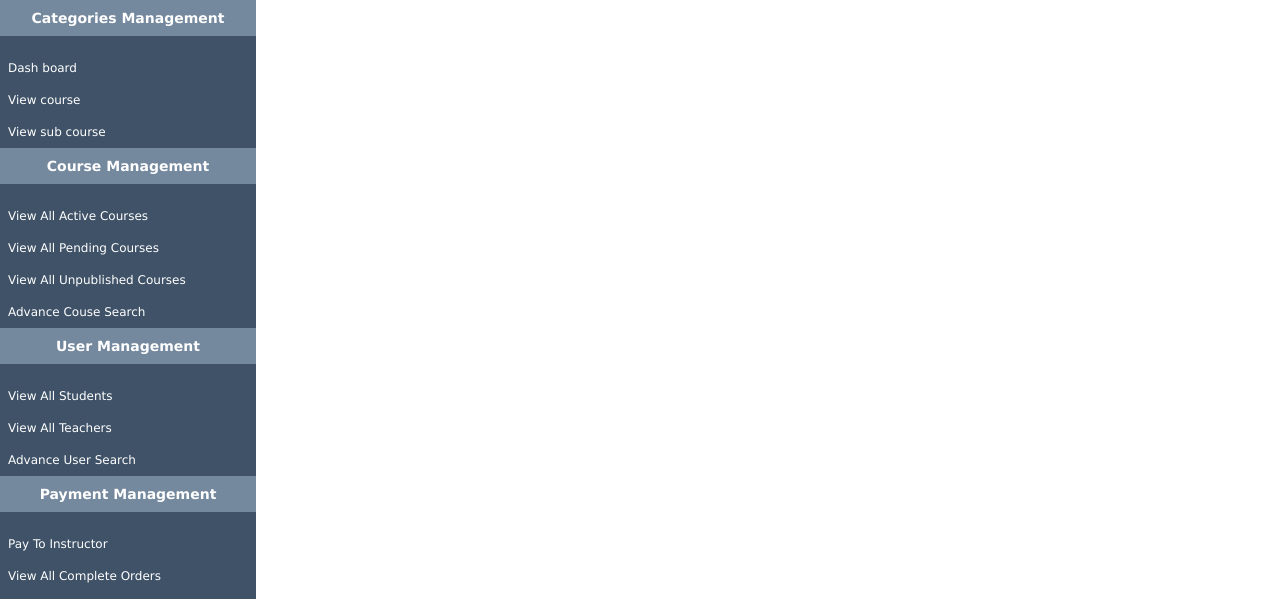
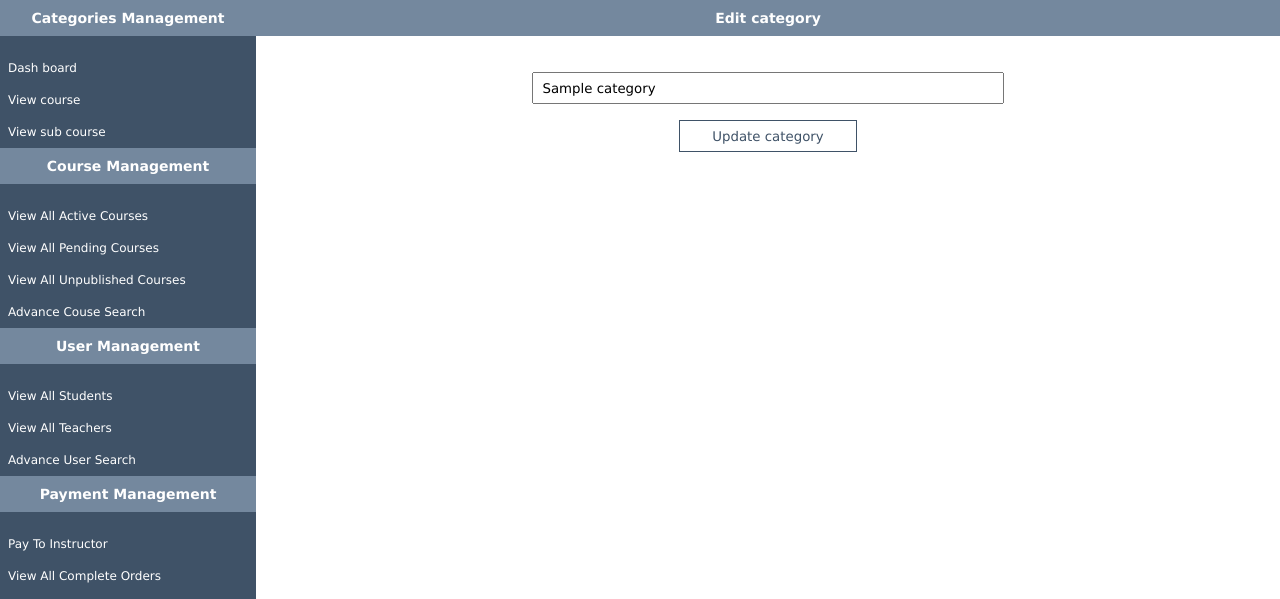
Before and after one commit to GuysKapen/ELearningPHP, a PHP site: page /index.php?edit_cat=1 in a window 1280 px wide. Shown: the part 60-659 px from the top of the page. Run offline with PHP 8.4, Linux system fonts and the light colour scheme; tables that the repository leaves empty or names only in its code hold one stand-in row (values such as "Sample post").

Commit message:
Add update category

```diff
--- a/admin/inc/body_left.php
+++ b/admin/inc/body_left.php
@@ -33,13 +33,3 @@
         <li><a href="">Edit Slider</a></li>
     </ul>
 </div>
-
-<?php
-    if (isset($_GET['cat'])) {
-        include("category.php");
-    }
-
-    if (isset($_GET['sub_cat'])) {
-        include("sub_category.php");
-    }
- ?>
--- a/admin/inc/body_right.php
+++ b/admin/inc/body_right.php
@@ -1,3 +1,17 @@
-<div id="body-right">
+<?php
+    if (isset($_GET['cat'])) {
+        include("category.php");
+    }
 
-</div>
+    if (isset($_GET['sub_cat'])) {
+        include("sub_category.php");
+    }
+
+    if (isset($_GET['edit_cat'])) {
+        include("edit_category.php");
+    }
+
+    if (isset($_GET['edit_sub_cat'])) {
+        include("edit_sub_category.php");
+    }
+ ?>
--- a/admin/inc/category.php
+++ b/admin/inc/category.php
@@ -24,8 +24,8 @@
                 echo "<tr>
                 <td>" . $i++ . "</td>
                 <td>" . $cat['name'] . "</td>
-                <td><a href='#'>Edit</a></td>
-                <td><a href='#'>Delete</a></td>
+                <td><a href='index.php?edit_cat=" . $cat['id'] . "'>Edit</a></td>
+                <td><a href='index.php?cat&del_cat=" . $cat['id'] . "'>Delete</a></td>
                 </tr>";
             }
             ?>
--- /dev/null
+++ b/admin/inc/edit_category.php
@@ -0,0 +1,13 @@
+<div id="body-right">
+    <h3>Edit category</h3>
+    <form id="edit-form" method="post" enctype="multipart/form-data">
+        <?php
+        $cat = get_category($_GET['edit_cat']);
+        echo '<input type="text" name="name" value="'. $cat["name"] .'" placeholder="Enter category name">';
+        echo '<input type="hidden" name="id" value="' . $_GET['edit_cat'] . '"></input>';
+        ?>
+        <button name="update_cat">Update category</button>
+    </form>
+</div>
+
+<?php echo update_cat(); ?>
--- a/admin/inc/function.php
+++ b/admin/inc/function.php
@@ -12,7 +12,7 @@ function add_cat()
 
         if ($count > 0) {
             echo "<script>alert('Category already existed');</script>";
-            $con->close();
+            $con = null;
             return;
         }
 
@@ -25,7 +25,40 @@ function add_cat()
             echo "<script>alert('Add category Failed!');</script>";
             echo "<script>window.open('index.php?cat', '_self')</script>";
         }
-        $con->close();
+        $con = null;
+    }
+}
+
+function update_cat()
+{
+    include("inc/connect.php");
+    if (isset($_POST['update_cat'])) {
+        $cat_name = $_POST["name"];
+        $cat_id = $_POST["id"];
+
+        $check = $con->prepare("select 1 as result from categories where cat_name like :cat_name limit 1");
+        $check->bindParam("cat_name", $cat_name);
+        $check->execute();
+        $count = $check->fetch()['result'];
+
+        if ($count > 0) {
+            echo "<script>alert('Category already existed');</script>";
+            $con = null;
+            return;
+        }
+
+
+        $update_cat = $con->prepare("update categories set cat_name=:name where cat_id=:id");
+        $update_cat->bindParam("name", $cat_name);
+        $update_cat->bindParam("id", $cat_id);
+        if ($update_cat->execute()) {
+            echo "<script>alert('Update category successfully!');</script>";
+            echo "<script>window.open('index.php?cat', '_self')</script>";
+        } else {
+            echo "<script>alert('Update category Failed!');</script>";
+            echo "<script>window.open('index.php?cat', '_self')</script>";
+        }
+        $con = null;
     }
 }
 
@@ -43,7 +76,7 @@ function add_sub_cat()
 
         if ($count > 0) {
             echo "<script>alert('Sub category already existed');</script>";
-            $con->close();
+            $con = null;
             return;
         }
 
@@ -57,7 +90,43 @@ function add_sub_cat()
             echo "<script>alert('Add sub category Failed!');</script>";
             echo "<script>window.open('index.php?sub_cat', '_self')</script>";
         }
-        $con->close();
+        $con = null;
+    }
+}
+
+function update_sub_cat()
+{
+    include("inc/connect.php");
+    if (isset($_POST['update_sub_cat'])) {
+        $cat_name = $_POST["name"];
+        $cat_id = $_POST["cat_id"];
+        $id = $_POST["id"];
+
+        $check = $con->prepare("select 1 as result from sub_categories where sub_cat_name like :sub_cat_name limit 1");
+        $check->bindParam("sub_cat_name", $cat_name);
+        $check->execute();
+        $count = $check->fetch()['result'];
+
+        if ($count > 0) {
+            echo "<script>alert('Sub category already existed');</script>";
+            $con = null;
+            return;
+        }
+
+        $add_cat = $con->prepare("update sub_categories set sub_cat_name=:name, cat_id=:cat_id where sub_cat_id=:id");
+        $add_cat->bindParam("name", $cat_name);
+        $add_cat->bindParam("cat_id", $cat_id);
+        $add_cat->bindParam("id", $id);
+
+        print_r($add_cat->errorInfo());
+        if ($add_cat->execute()) {
+            echo "<script>alert('Update sub category successfully!');</script>";
+            echo "<script>window.open('index.php?sub_cat', '_self')</script>";
+        } else {
+            echo "<script>alert('Update sub category Failed!');</script>";
+            echo "<script>window.open('index.php?sub_cat', '_self')</script>";
+        }
+        $con = null;
     }
 }
 
@@ -72,6 +141,7 @@ function select_categories()
     while($row = $sel_cat->fetch()) {
         array_push($cats, array("name" => $row["cat_name"], "id" => $row["cat_id"]));
     }
+    $con = null;
     return $cats;
 }
 
@@ -87,5 +157,33 @@ function select_sub_categories()
     while($row = $sel_cat->fetch()) {
         array_push($cats, array("name" => $row["sub_cat_name"], "id" => $row["sub_cat_id"], "cat_name" => $row["cat_name"]));
     }
+    $con = null;
     return $cats;
 }
+
+function get_category($id) {
+    include("inc/connect.php");
+    $sel_cat = $con->prepare("select * from categories where cat_id=:id");
+    $sel_cat->bindParam("id", $id);
+    $sel_cat->setFetchMode(PDO::FETCH_ASSOC);
+    $sel_cat->execute();
+
+    $cats = array();
+    $row = $sel_cat->fetch();
+    $con = null;
+    return array("name" => $row["cat_name"], "id" => $row["cat_id"]);
+}
+
+function get_sub_category($id) {
+    include("inc/connect.php");
+    $sel_cat = $con->prepare("select * from sub_categories where sub_cat_id=:id");
+    $sel_cat->bindParam("id", $id);
+    $sel_cat->setFetchMode(PDO::FETCH_ASSOC);
+    $sel_cat->execute();
+
+    $cats = array();
+    $row = $sel_cat->fetch();
+
+    $con = null;
+    return array("name" => $row["sub_cat_name"], "id" => $row["sub_cat_id"], "cat_id" => $row["cat_id"]);
+}
--- a/admin/inc/sub_category.php
+++ b/admin/inc/sub_category.php
@@ -38,8 +38,8 @@
                 <td>" . $i++ . "</td>
                 <td>" . $cat['name'] . "</td>
                 <td>" . $cat['cat_name'] . "</td>
-                <td><a href='#'>Edit</a></td>
-                <td><a href='#'>Delete</a></td>
+                <td><a href='index.php?edit_sub_cat=". $cat["id"] ."'>Edit</a></td>
+                <td><a href='index.php?edit_sub_cat=". $cat["id"] ."'>Delete</a></td>
                 </tr>";
             }
             ?>
--- a/admin/index.php
+++ b/admin/index.php
@@ -10,5 +10,6 @@
 <body>
     <?php include("inc/header.php"); ?>
     <?php include("inc/body_left.php") ?>
+    <?php include("inc/body_right.php") ?>
 </body>
 </html>
--- a/admin/style.css
+++ b/admin/style.css
@@ -212,3 +212,44 @@
 .mt-2{
     margin-top: 1rem;
 }
+
+#edit-form {
+    width: 50%;
+    margin: auto;
+    padding: 2%;
+    box-sizing: border-box;
+}
+
+#edit-form input {
+    width: 100%;
+    height: 32px;
+    outline: none;
+    padding-left: 8px;
+    box-sizing: border-box;
+}
+
+#edit-form select {
+    width: 100%;
+    height: 32px;
+    outline: none;
+    padding-left: 8px;
+    box-sizing: border-box;
+}
+
+#edit-form button {
+    height: 32px;
+    background: none;
+    outline: none;
+    border: 0.1rem solid #3f5267;
+    color: #3f5267;
+    display: block;
+    margin: auto;
+    margin-top: 16px;
+    padding: 0px 32px;
+}
+
+#edit-form button:hover {
+    cursor: pointer;
+    color: #fff;
+    background-color: #3f5267;
+}
```
Also changed, not shown: admin/inc/edit_sub_category.php (added, +25 -0 lines).
